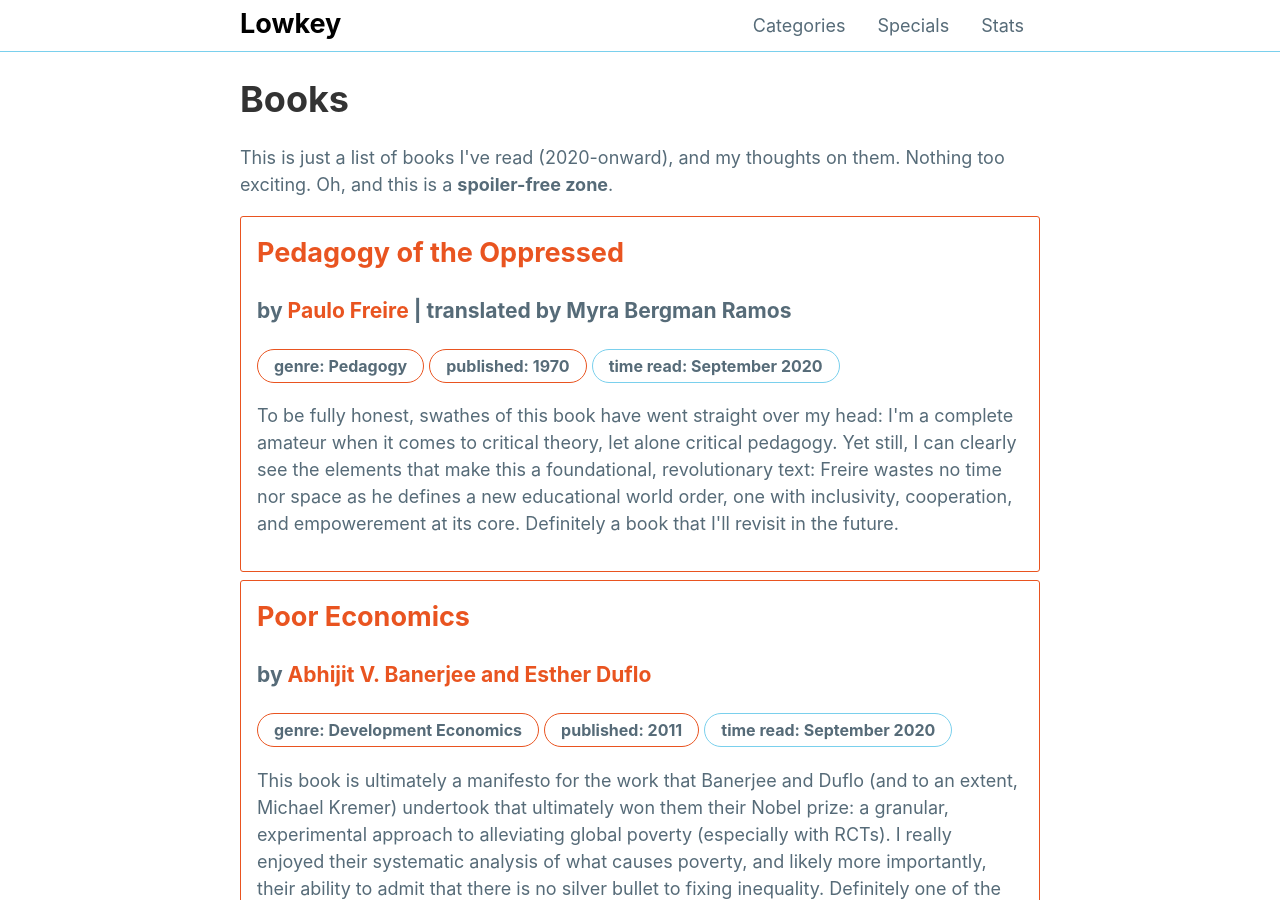
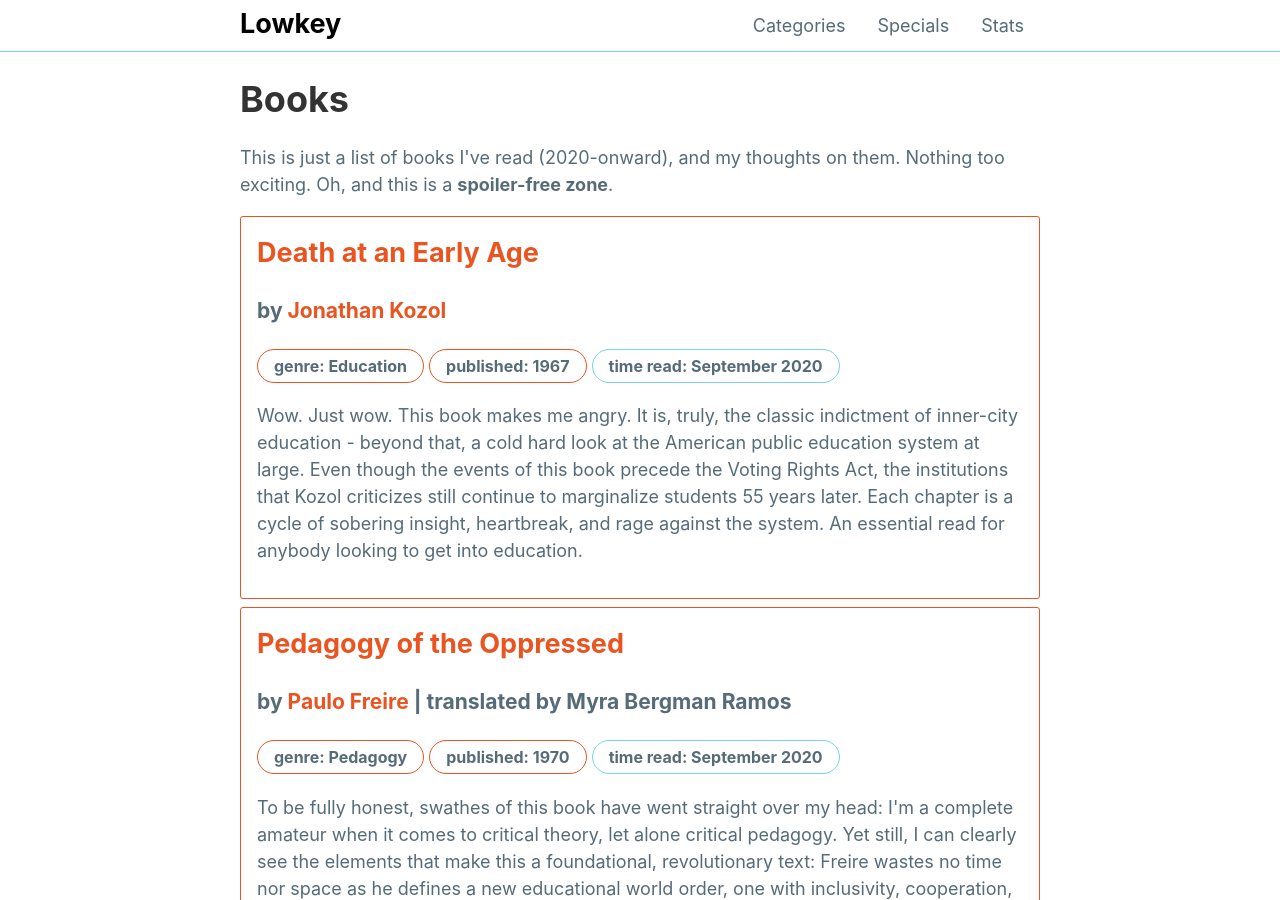
Before and after one commit to mattxwang/lowkey, a Jekyll site: the page built from stats/books.html, in a window 1280 px wide and 900 px high. Built offline with Jekyll 4.4.1, drawn with Linux system fonts in a browser that asks for light colours.

Commit message:
death at an early age

```diff
--- a/_data/books.yml
+++ b/_data/books.yml
@@ -158,3 +158,11 @@ pedagogyoftheoppressed:
   time_read: September 2020
   thoughts: >
     To be fully honest, swathes of this book have went straight over my head: I'm a complete amateur when it comes to critical theory, let alone critical pedagogy. Yet still, I can clearly see the elements that make this a foundational, revolutionary text: Freire wastes no time nor space as he defines a new educational world order, one with inclusivity, cooperation, and empowerement at its core. Definitely a book that I'll revisit in the future.
+deathatanearlyage:
+  title: Death at an Early Age
+  author: Jonathan Kozol
+  genre: Education
+  year_published: 1967
+  time_read: September 2020
+  thoughts: >
+    Wow. Just wow. This book makes me angry. It is, truly, the classic indictment of inner-city education - beyond that, a cold hard look at the American public education system at large. Even though the events of this book precede the Voting Rights Act, the institutions that Kozol criticizes still continue to marginalize students 55 years later. Each chapter is a cycle of sobering insight, heartbreak, and rage against the system. An essential read for anybody looking to get into education.
```
